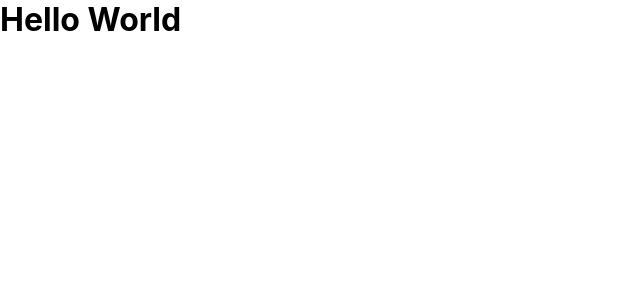
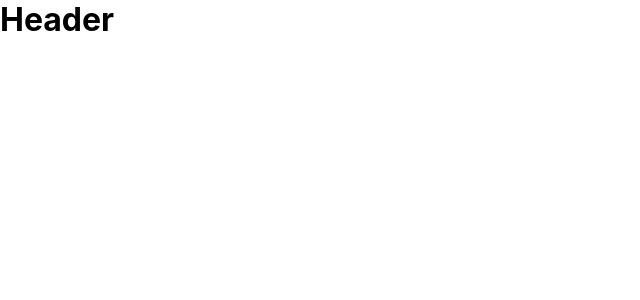
Before and after one commit to zourdyzou/crypto-vision, a React (Create React App) app: page / in a window 1280 px wide. Shown: the top 300 px of the page, without its empty margins (0-640 px from the left). Built offline with nearby package versions, Linux system fonts and the light colour scheme.

Commit message:
📝 updating header component
checked

```diff
--- a/src/app.tsx
+++ b/src/app.tsx
@@ -1,9 +1,11 @@
 import React from "react";
+
+import { Header } from "./components/molecules/Header";
 
 export const App: React.FC = () => {
   return (
-    <div className="App">
-      <h1>Hello World</h1>
+    <div>
+      <Header />
     </div>
   );
 };
--- /dev/null
+++ b/src/components/molecules/Header.tsx
@@ -0,0 +1,9 @@
+import React from "react";
+
+export const Header: React.FC = () => {
+  return (
+    <div>
+      <h1>Header</h1>
+    </div>
+  );
+};
--- /dev/null
+++ b/src/context/CryptoContext.tsx
@@ -0,0 +1,51 @@
+import React, {
+  useState,
+  useEffect,
+  createContext,
+  SetStateAction,
+  Dispatch,
+  useContext,
+} from "react";
+
+export interface AppContextTypes {
+  currency: string;
+  symbol: string;
+  setCurrency: Dispatch<SetStateAction<string>>;
+  setSymbol: Dispatch<SetStateAction<string>>;
+}
+
+interface Props {
+  children: React.ReactNode;
+}
+
+export const AppContext = createContext<AppContextTypes | null>(null);
+
+export const AppProvider = ({ children }: Props): JSX.Element => {
+  const [currency, setCurrency] = useState<string>("PLN");
+  const [symbol, setSymbol] = useState<string>("zł");
+
+  useEffect(() => {
+    if (currency === "PLN") {
+      setSymbol("zł");
+    } else if (currency === "USD") {
+      setSymbol("$");
+    } else if (currency === "EUR") {
+      setSymbol("€");
+    }
+  }, [currency]);
+
+  return (
+    <AppContext.Provider
+      value={{
+        symbol,
+        currency,
+        setSymbol,
+        setCurrency,
+      }}
+    >
+      {children}
+    </AppContext.Provider>
+  );
+};
+
+export const useGlobalContext = () => useContext(AppContext);
--- a/src/index.tsx
+++ b/src/index.tsx
@@ -1,12 +1,20 @@
 import React from "react";
 import ReactDOM from "react-dom";
 import "./index.css";
+
+import reportWebVitals from "./reportWebVitals";
 import { App } from "./app";
-import reportWebVitals from "./reportWebVitals";
+import { AppProvider } from "./context/CryptoContext";
+
+import { BrowserRouter as Router } from "react-router-dom";
 
 ReactDOM.render(
   <React.StrictMode>
-    <App />
+    <AppProvider>
+      <Router>
+        <App />
+      </Router>
+    </AppProvider>
   </React.StrictMode>,
   document.getElementById("root")
 );
```
Also changed, not shown: package.json (+9 -0 lines), 1 other file (tests, documents, lock files or other folders).
